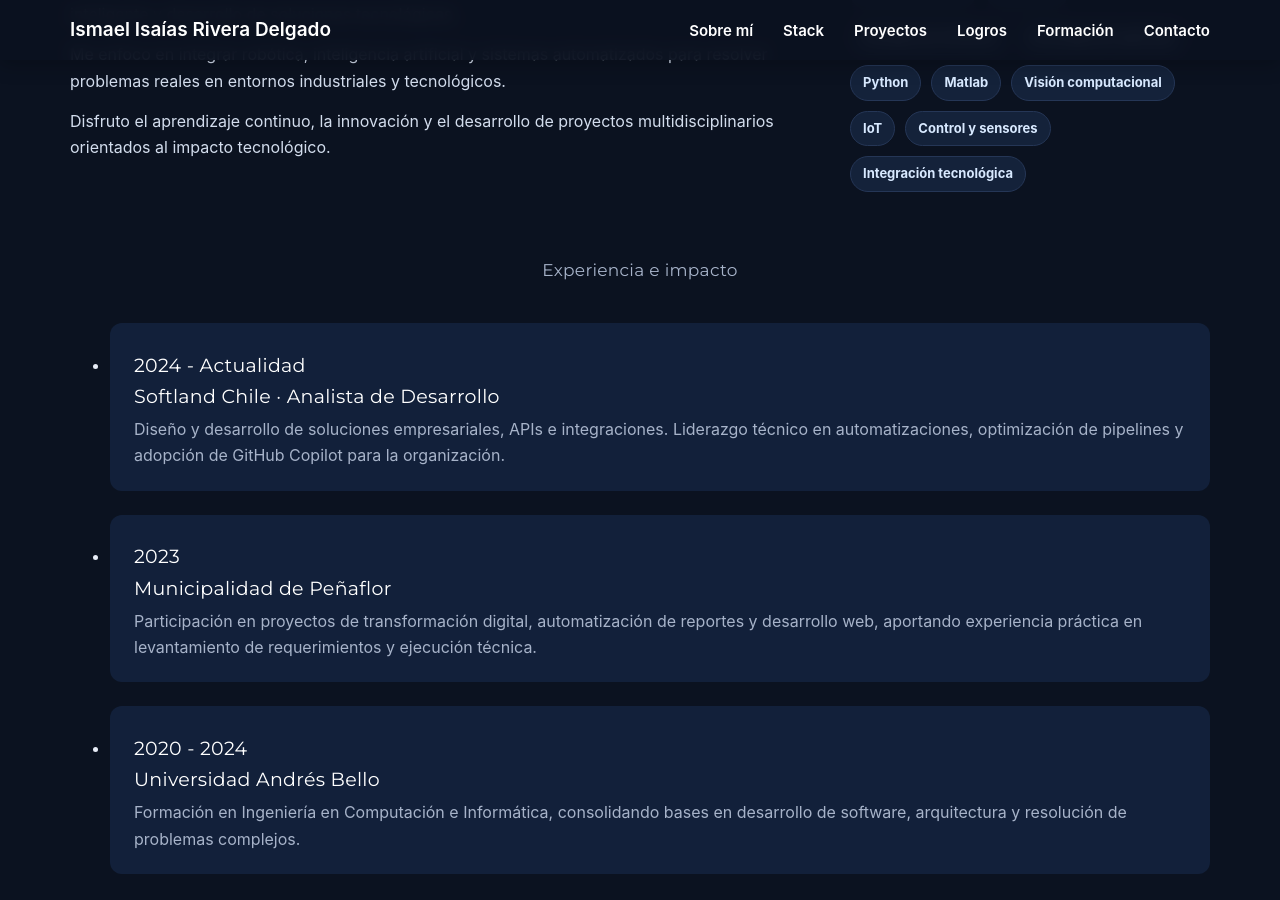
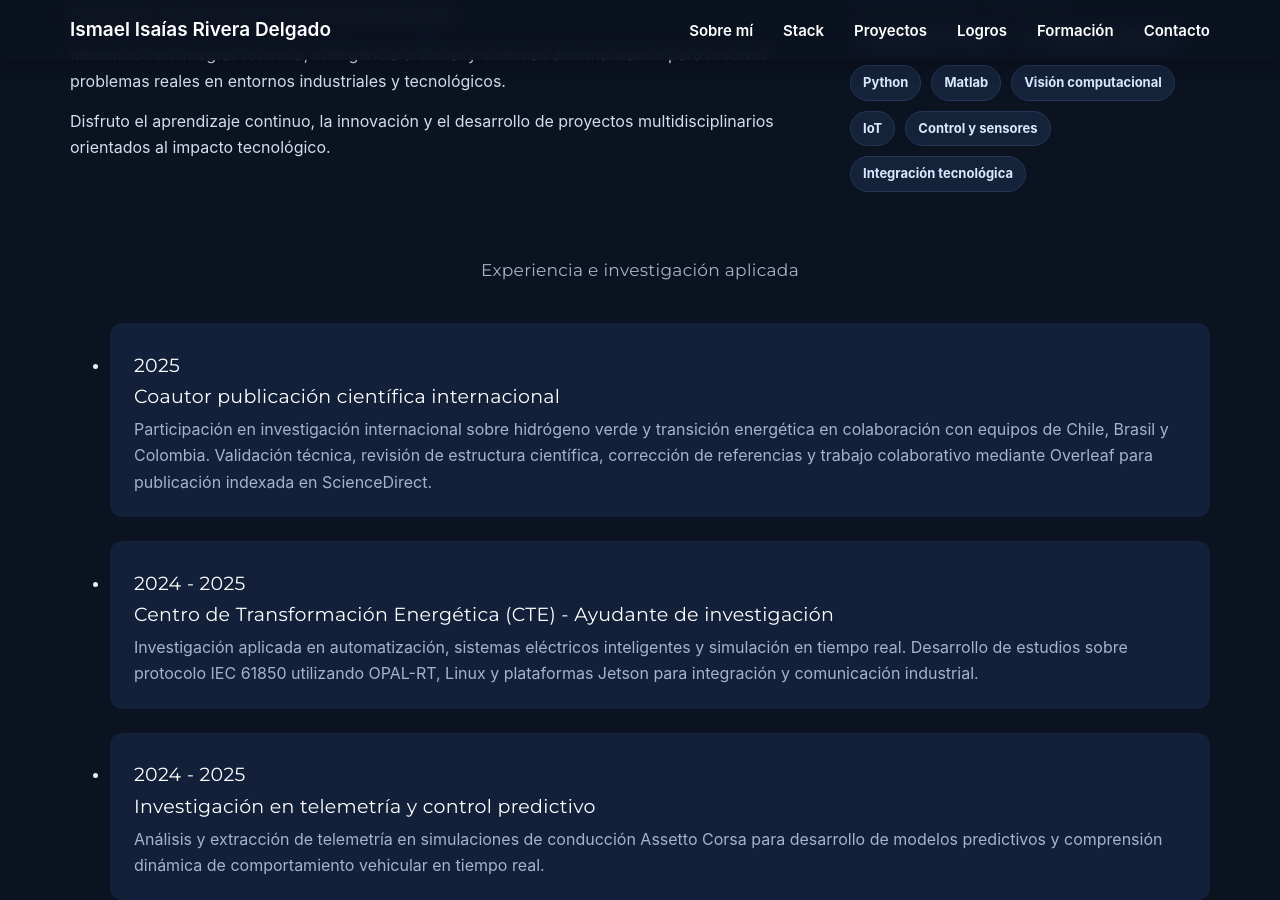
Before and after one commit to Ismaelrd21/ismaelrd21.github.io, a Jekyll site: the page built from index.html, in a window 1280 px wide and 900 px high, scrolled down 1086 px. Built offline with Jekyll 4.4.1, drawn with Linux system fonts in a browser that asks for light colours; nearby versions of some CDN libraries; library files that are not in the unit come from our copies; some of the changed text lies outside the part shown.

Commit message:
Update home.yml

```diff
--- a/_data/home.yml
+++ b/_data/home.yml
@@ -65,18 +65,24 @@ services:
       description: "Desarrollo de soluciones tecnológicas orientadas a innovación, experimentación y mejora continua."
 
 experience:
-  heading: "Experiencia e impacto"
+  heading: "Experiencia e investigación aplicada"
   timeline:
-    - period: "2024 - Actualidad"
-      title: "Softland Chile · Analista de Desarrollo"
-      text: "Diseño y desarrollo de soluciones empresariales, APIs e integraciones. Liderazgo técnico en automatizaciones, optimización de pipelines y adopción de GitHub Copilot para la organización."
-    - period: "2023"
-      title: "Municipalidad de Peñaflor"
-      inverted: true
-      text: "Participación en proyectos de transformación digital, automatización de reportes y desarrollo web, aportando experiencia práctica en levantamiento de requerimientos y ejecución técnica."
-    - period: "2020 - 2024"
-      title: "Universidad Andrés Bello"
-      text: "Formación en Ingeniería en Computación e Informática, consolidando bases en desarrollo de software, arquitectura y resolución de problemas complejos."
+
+    - period: "2025"
+      title: "Coautor publicación científica internacional"
+      text: "Participación en investigación internacional sobre hidrógeno verde y transición energética en colaboración con equipos de Chile, Brasil y Colombia. Validación técnica, revisión de estructura científica, corrección de referencias y trabajo colaborativo mediante Overleaf para publicación indexada en ScienceDirect."
+
+    - period: "2024 - 2025"
+      title: "Centro de Transformación Energética (CTE) - Ayudante de investigación"
+      text: "Investigación aplicada en automatización, sistemas eléctricos inteligentes y simulación en tiempo real. Desarrollo de estudios sobre protocolo IEC 61850 utilizando OPAL-RT, Linux y plataformas Jetson para integración y comunicación industrial."
+
+    - period: "2024 - 2025"
+      title: "Investigación en telemetría y control predictivo"
+      text: "Análisis y extracción de telemetría en simulaciones de conducción Assetto Corsa para desarrollo de modelos predictivos y comprensión dinámica de comportamiento vehicular en tiempo real."
+
+    - period: "2022 - 2026"
+      title: "Ingeniería en Automatización y Robótica"
+      text: "Desarrollo de proyectos en PLC Siemens, TIA Portal, RobotStudio, Node-RED, visión computacional, robótica industrial y automatización de procesos inteligentes."
 
 achievements:
   heading: "Logros y reconocimientos"
```
